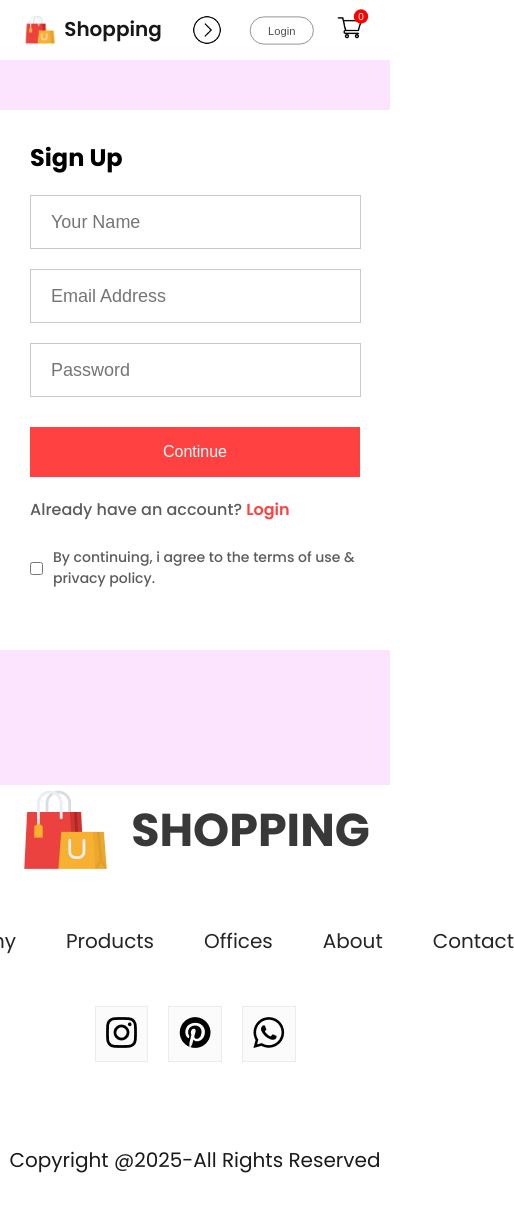
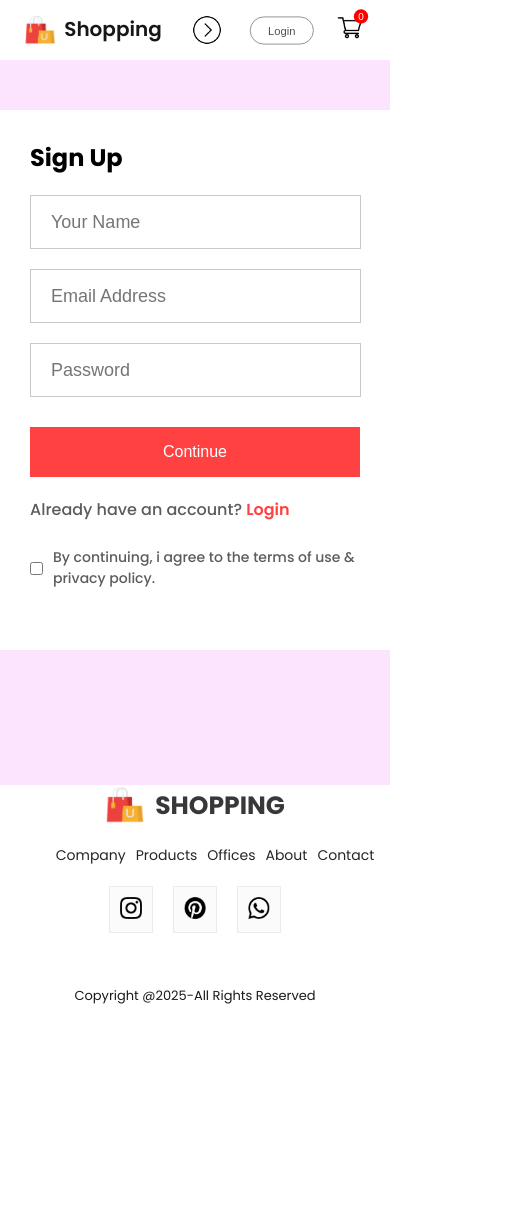
Before and after one commit to Shakthiindra/frontend, a React (Create React App) app: page /login in a window 390 px wide. Shown: the whole page, 514 px wide, since content can reach past the window. After the commit the page ends 1036 px from the top, so only its background shows below. Built offline with nearby package versions, Linux system fonts and the light colour scheme.

Commit message:
make footer component responsive

```diff
--- a/src/components/Footer/footer.css
+++ b/src/components/Footer/footer.css
@@ -52,3 +52,28 @@
     height: 3px;
     color: #c7c7c7;
 }
+@media(max-width:800px){
+    .footer{
+        gap: 20px;
+    }
+    .footer-logo{
+        gap: 10px;
+        align-items: end;
+    }
+    .footer-logo img{
+        width: 40px;
+    }
+    .footer-logo p{
+        font-size: 25px;
+    }
+    .footer-links{
+        font-size: 14px;
+        gap: 10px;
+    }
+    .footer-social-icon img{
+        width: 22px;
+    }
+    .footer-copyright{
+        font-size: 13px;
+    }
+}
```
